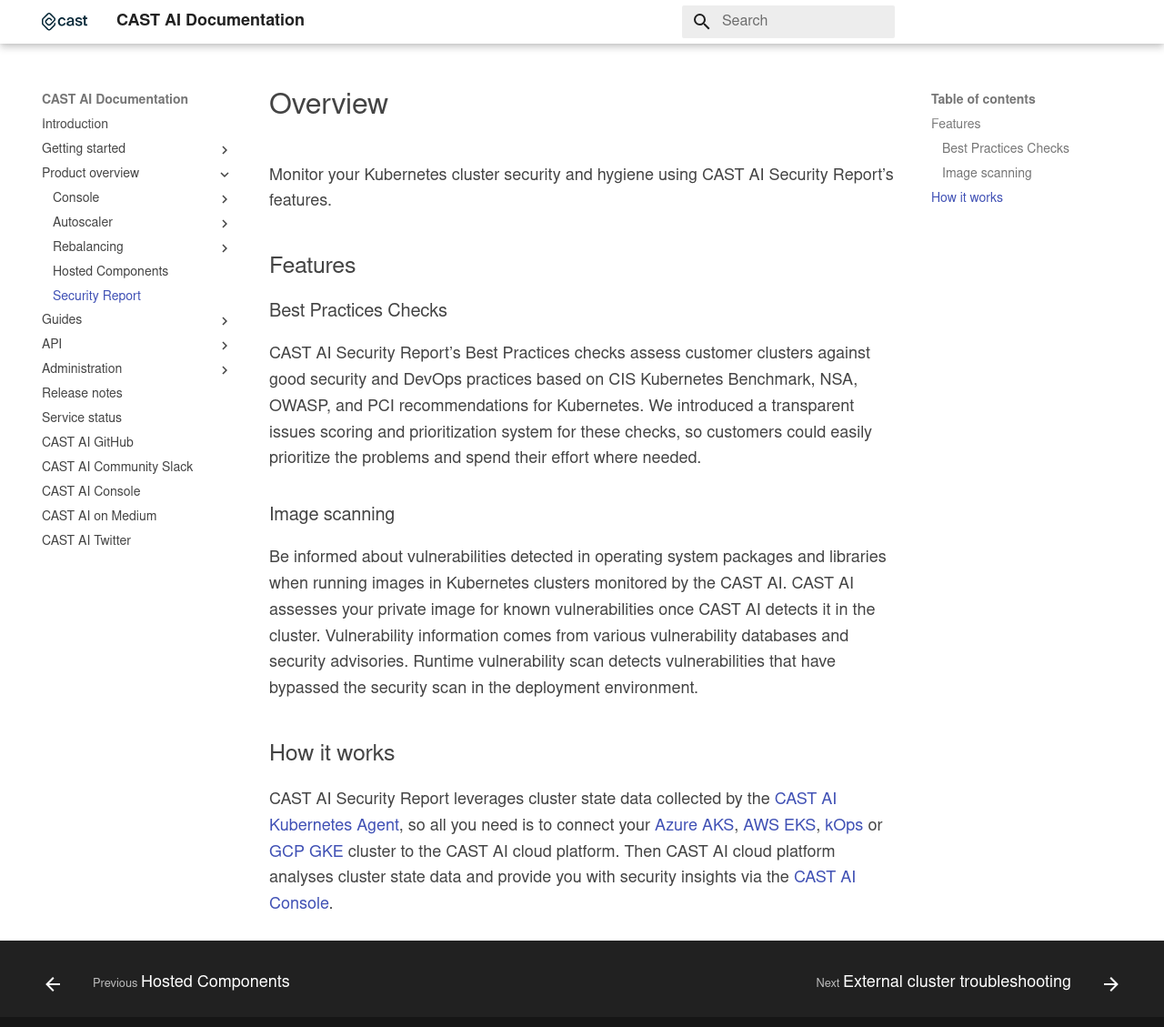
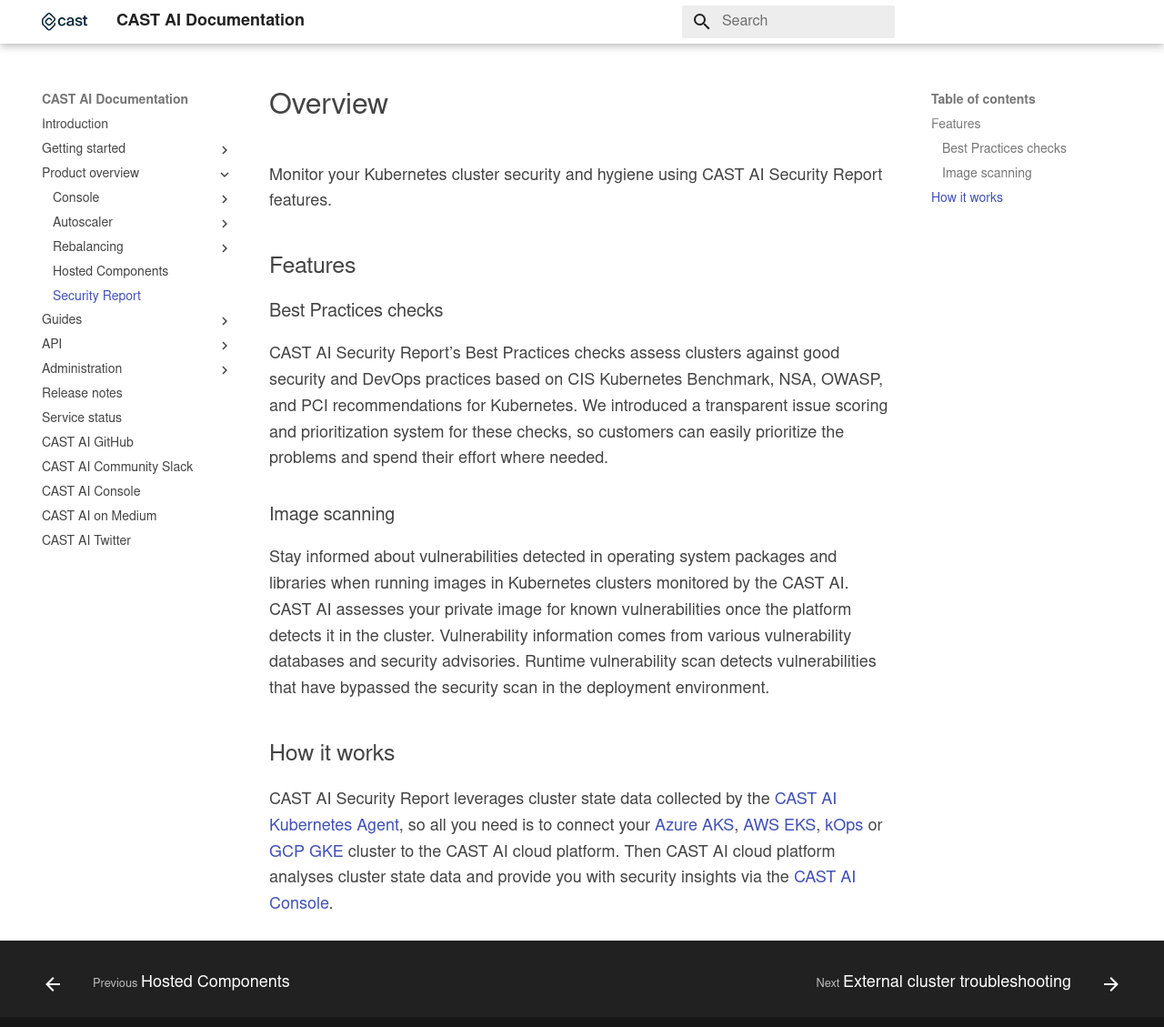
Before and after one commit to castai/docs, an MkDocs documentation site: the page built from docs/product-overview/security.md, in a window 1280 px wide and 1150 px high. Shown: the top 1129 px of the window at 91% size. Built offline with MkDocs 1.6.1 and Material for MkDocs 9.7.7, drawn with Linux system fonts in a browser that asks for light colours; some web fonts are replaced.

Commit message:
Update security.md

```diff
--- a/docs/product-overview/security.md
+++ b/docs/product-overview/security.md
@@ -1,16 +1,16 @@
 # Overview
 
-Monitor your Kubernetes cluster security and hygiene using CAST AI Security Report’s features.
+Monitor your Kubernetes cluster security and hygiene using CAST AI Security Report features.
 
 ## Features
 
-### Best Practices Checks
+### Best Practices checks
 
-CAST AI Security Report’s Best Practices checks assess customer clusters against good security and DevOps practices based on CIS Kubernetes Benchmark, NSA, OWASP, and PCI recommendations for Kubernetes. We introduced a transparent issues scoring and prioritization system for these checks, so customers could easily prioritize the problems and spend their effort where needed.
+CAST AI Security Report’s Best Practices checks assess clusters against good security and DevOps practices based on CIS Kubernetes Benchmark, NSA, OWASP, and PCI recommendations for Kubernetes. We introduced a transparent issue scoring and prioritization system for these checks, so customers can easily prioritize the problems and spend their effort where needed.
 
 ### Image scanning
 
-Be informed about vulnerabilities detected in operating system packages and libraries when running images in Kubernetes clusters monitored by the CAST AI. CAST AI assesses your private image for known vulnerabilities once CAST AI detects it in the cluster. Vulnerability information comes from various vulnerability databases and security advisories. Runtime vulnerability scan detects vulnerabilities that have bypassed the security scan in the deployment environment.
+Stay informed about vulnerabilities detected in operating system packages and libraries when running images in Kubernetes clusters monitored by the CAST AI. CAST AI assesses your private image for known vulnerabilities once the platform detects it in the cluster. Vulnerability information comes from various vulnerability databases and security advisories. Runtime vulnerability scan detects vulnerabilities that have bypassed the security scan in the deployment environment.
 
 ## How it works
 
```
